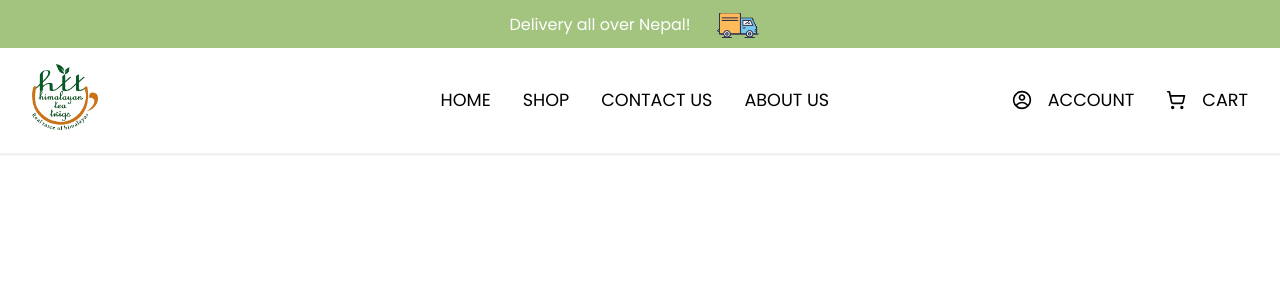
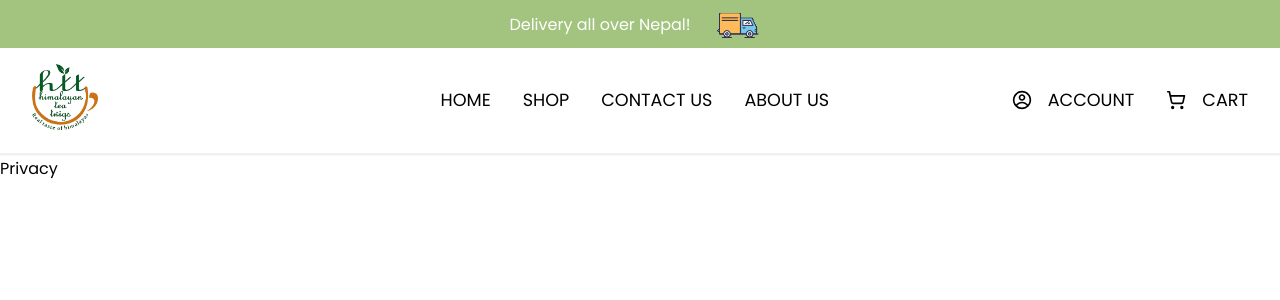
Before and after one commit to Pankaj-Gurung/HimalayanTeaTwig, a React (Vite) app in the folder client/: page /privacy in a window 1280 px wide. Shown: the top 300 px of the page. Built offline with nearby package versions, Linux system fonts and the light colour scheme.

Commit message:
update: add privacy page

```diff
--- a/client/src/Routes.jsx
+++ b/client/src/Routes.jsx
@@ -4,6 +4,7 @@ import Home from "./pages/home/home.page";
 import Shop from "./pages/shop/shop.page";
 import About from "./pages/about/about.page";
 import Contactus from "./pages/contact/contactus.page";
+import Privacy from "./pages/terms&conditions/privacy.page";
 
 const AppRoutes = () => {
   return (
@@ -13,6 +14,7 @@ const AppRoutes = () => {
         <Route path="/shop" element={<Shop />}></Route>
         <Route path="/aboutus" element={<About />}></Route>
         <Route path="/contactus" element={<Contactus />}></Route>
+        <Route path="/privacy" element={<Privacy />}></Route>
       </Routes>
     </>
   );
--- /dev/null
+++ b/client/src/pages/terms&conditions/privacy.page.jsx
@@ -0,0 +1,9 @@
+import React from 'react'
+
+const Privacy = () => {
+  return (
+    <div>Privacy</div>
+  )
+}
+
+export default Privacy
```
Also changed, not shown: client/src/pages/terms&conditions/privacy.scss (added).
